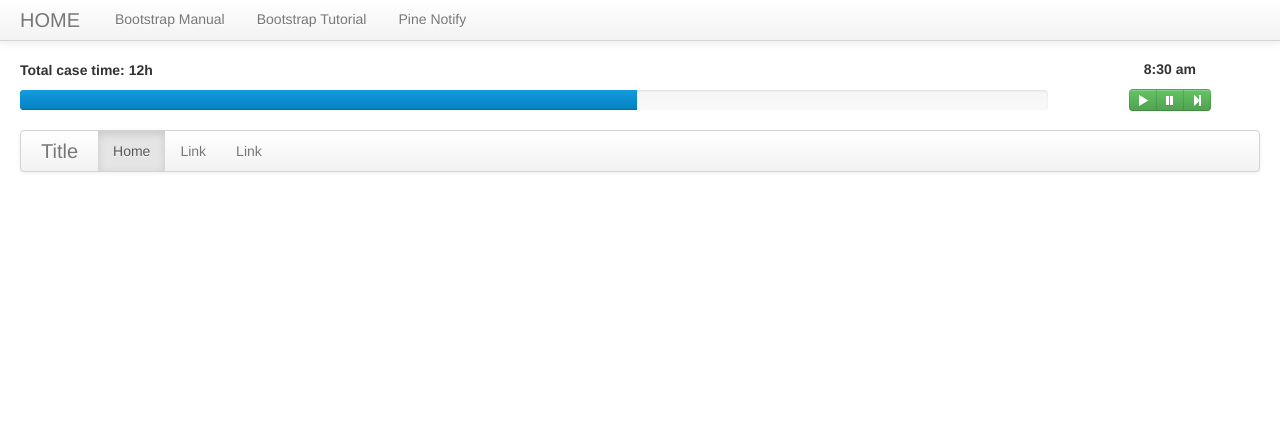
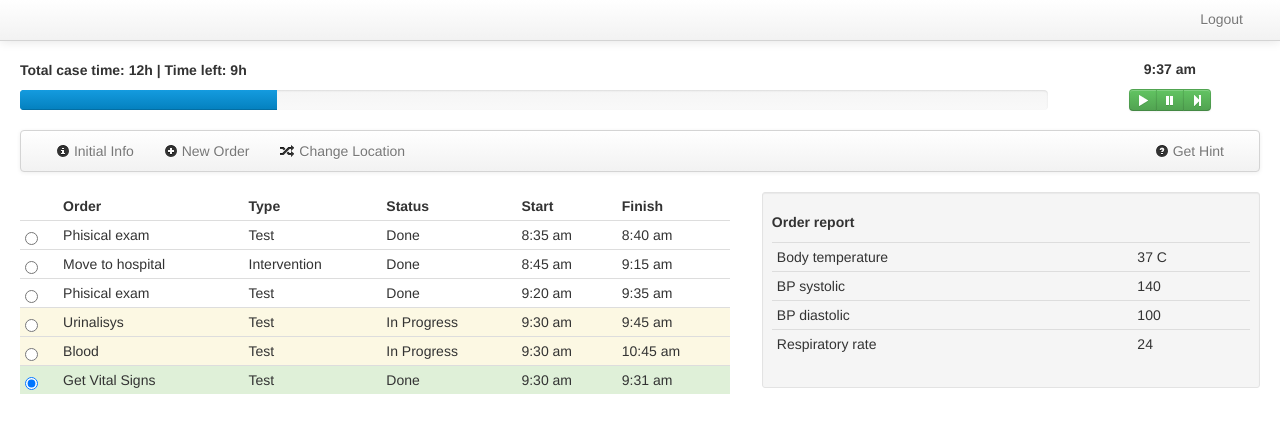
Before and after one commit to semeon/mockups, a plain HTML site: page index.html in a window 1280 px wide. Drawn offline with Linux system fonts and the light colour scheme.

Commit message:
progress, menu, table, report

```diff
--- a/index.html
+++ b/index.html
@@ -38,14 +38,10 @@
     <div class="navbar navbar-inverseX navbar-fixed-top"> <!-- Top nav bar -->
       <div class="navbar-inner">
         <div class="container-fluid">
-          <a class="brand" href="http://localhost/freetasks/" onclickx="return false;">HOME</a>
           <ul class="nav nav-pills">
-            <li><a href="http://twitter.github.com/bootstrap/components.html"       target="_blank">Bootstrap Manual</a></li>
-            <li><a href="http://www.w3resource.com/twitter-bootstrap/tutorial.php"  target="_blank">Bootstrap Tutorial</a></li>
-            <li><a href="http://pinesframework.org/pnotify/"                        target="_blank">Pine Notify</a></li>
           </ul>
           <ul class="nav pull-right nav-pills">
-            <li id="loginButton"></li>
+            <li><a href="">Logout</a></li>
           </ul>
           <p id="loginStatus" class="navbar-text pull-right"></p>
         </div>
@@ -59,9 +55,9 @@
         <div class="span10">  <!-- Left column -->
             <div class="row-fluid">
 
-              <h5>Total case time: 12h</h5>
+              <h5>Total case time: 12h | Time left: 9h</h5>
               <div class="progress">
-                <div class="bar" style="width: 60%;"></div>
+                <div class="bar" style="width: 25%;"></div>
               </div>
 
             </div>
@@ -71,7 +67,7 @@
             <div class="row-fluid">
               <div class="wells well-small" style="text-align: center;">
                 <p class="text-center" style="text-align: center;">
-                  <strong>8:30 am</strong>
+                  <strong>9:37 am</strong>
                 </p>
                 <div class="btn-group" data-toggle="buttons-radio">
                   <button class="btn btn-mini btn-success" title="Start sim-time"><i class="icon-play icon-white"></i></button>
@@ -87,16 +83,141 @@
       <div class="row-fluid">
         <div class="navbar">
           <div class="navbar-inner">
-            <a class="brand" href="#">Title</a>
             <ul class="nav">
-              <li class="active"><a href="#">Home</a></li>
-              <li><a href="#">Link</a></li>
-              <li><a href="#">Link</a></li>
+              <li><a href="#"><i class="icon-info-sign"></i> Initial Info</a></li>
+              <li><a href="#"><i class="icon-plus-sign"></i> New Order</a></li>
+              <li><a href="#"><i class="icon-random"></i> Change Location</a></li>
+            </ul>
+            <ul class="nav pull-right">
+              <li><a href="#"><i class="icon-question-sign"></i> Get Hint</a></li>
             </ul>
           </div>
         </div>
       </div>
 
+
+      <div class="row-fluid">
+        <div class="span7">
+          <table class="table table-condensed table-hover">
+            <thead>
+              <tr>
+                <th></th>
+                <th>Order</th>
+                <th>Type</th>
+                <th>Status</th>
+                <th>Start</th>
+                <th>Finish</th>
+                <!-- <th>Report</th> -->
+              </tr>
+            </thead>
+
+            <tbody>
+              <tr class="">
+                <td>
+                  <input type="radio" name="select" id="sel1">
+                </td>
+                <td>Phisical exam</td>
+                <td>Test</td>
+                <td>Done</td>
+                <td>8:35 am</td>
+                <td>8:40 am</td>
+                <!-- <td><a href="">View report</a></td> -->
+              </tr>
+              <tr class="">
+                <td>
+                  <input type="radio" name="select" id="sel2">
+                </td>
+                <td>Move to hospital</td>
+                <td>Intervention</td>
+                <td>Done</td>
+                <td>8:45 am</td>
+                <td>9:15 am</td>
+                <!-- <td>-</td> -->
+              </tr>
+              <tr class="">
+                <td>
+                  <input type="radio" name="select" id="sel1">
+                </td>
+                <td>Phisical exam</td>
+                <td>Test</td>
+                <td>Done</td>
+                <td>9:20 am</td>
+                <td>9:35 am</td>
+                <!-- <td><a href="">View report</a></td> -->
+              </tr>
+              <tr class="warning">
+                <td>
+                  <input type="radio" name="select" id="sel3">
+                </td>
+                <td>Urinalisys</td>
+                <td>Test</td>
+                <td>In Progress</td>
+                <td>9:30 am</td>
+                <td>9:45 am</td>
+                <!-- <td>Not ready</td> -->
+              </tr>
+              <tr class="warning">
+                <td>
+                  <input type="radio" name="select" id="sel4">
+                </td>
+                <td>Blood</td>
+                <td>Test</td>
+                <td>In Progress</td>
+                <td>9:30 am</td>
+                <td>10:45 am</td>
+                <!-- <td>Not ready</td> -->
+              </tr>
+              <tr class="success">
+                <td>
+                  <input type="radio" name="select" id="sel5" checked>
+                </td>
+                <td>Get Vital Signs</td>
+                <td>Test</td>
+                <td>Done</td>
+                <td>9:30 am</td>
+                <td>9:31 am</td>
+                <!-- <td>Not ready</td> -->
+              </tr>
+            </tbody>
+          </table>
+        </div>
+
+        <div class="span5">
+          <div class="well well-small">
+
+            <h5>Order report</h5>
+
+
+            <table class="table table-condensed">
+              <tbody>
+                <tr>
+                  <td>Body temperature</td>
+                  <td>37 C</td>
+                </tr>
+                <tr>
+                  <td>BP systolic</td>
+                  <td>140</td>
+                </tr>
+                <tr>
+                  <td>BP diastolic</td>
+                  <td>100</td>
+                </tr>
+                <tr>
+                  <td>Respiratory rate</td>
+                  <td>24</td>
+                </tr>
+              </tbody>
+            </table>
+
+
+          </div>
+        </div>
+
+
+      </div>
+
+
+
     </div><!--/fluid-container-->
 
   </body>
```
